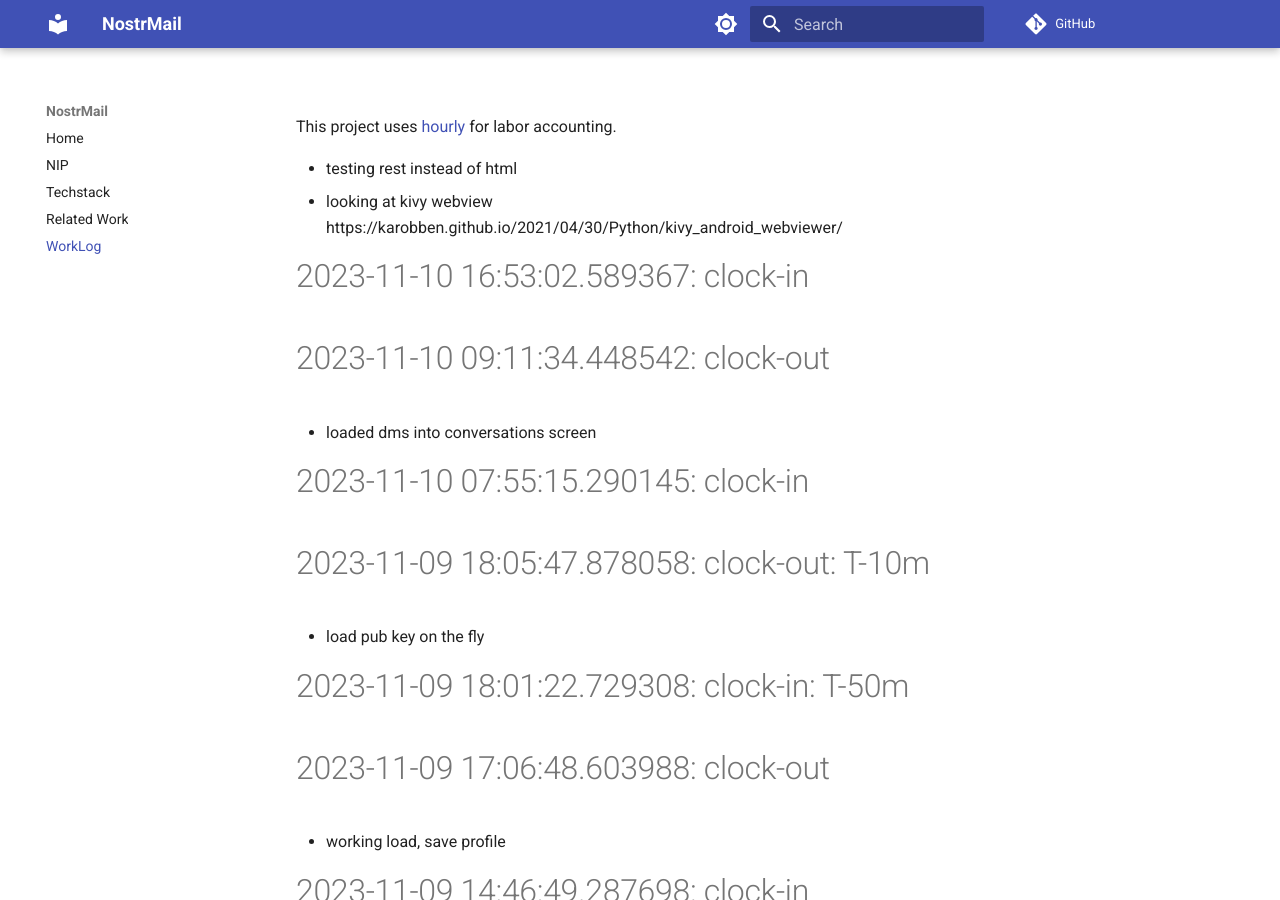
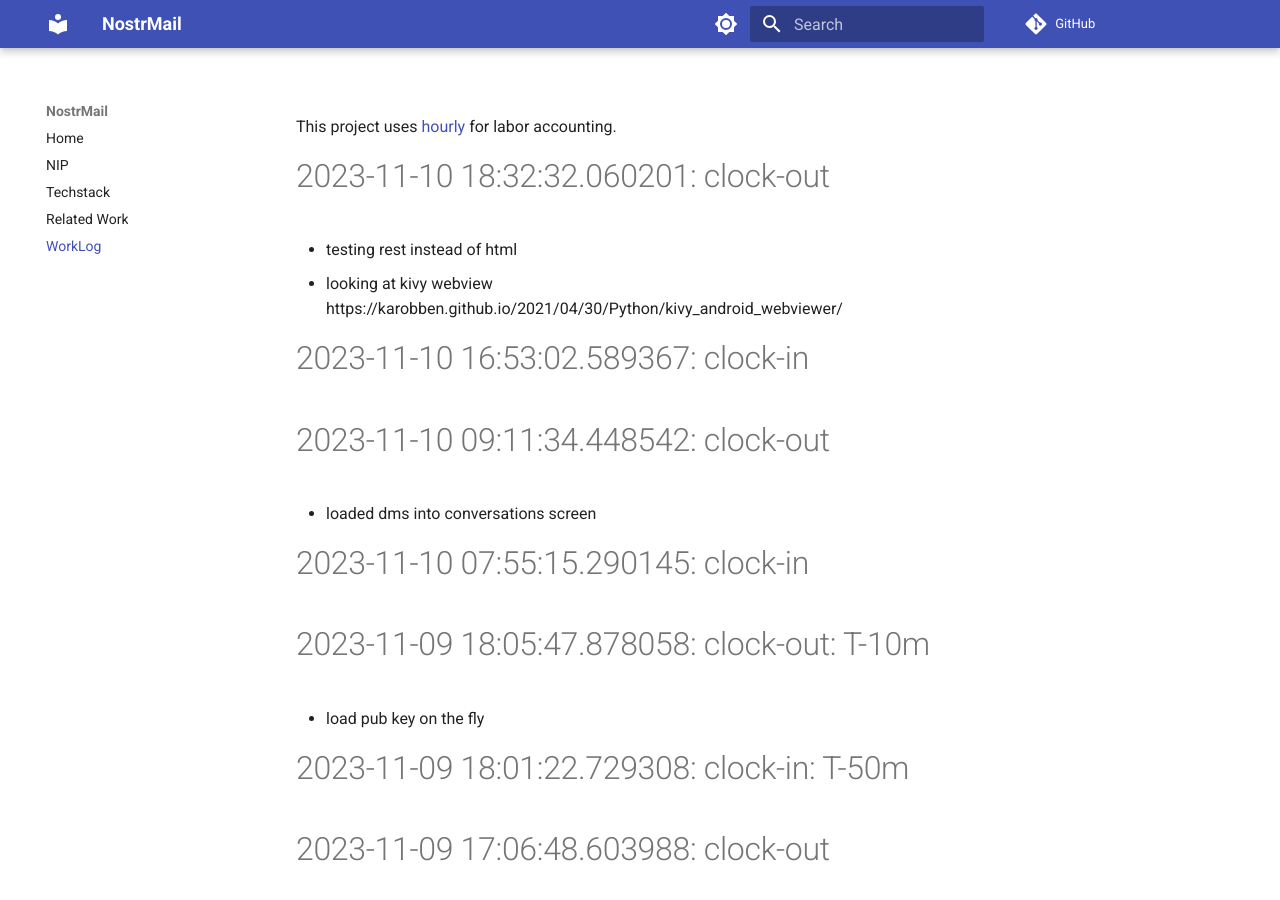
Before and after one commit to asherp/nostr-mail, an MkDocs documentation site: the page built from docs/WorkLog.md, in a window 1280 px wide and 900 px high. Built offline with MkDocs 1.6.1 and Material for MkDocs 9.7.7, drawn with Linux system fonts in a browser that asks for light colours; comment, search, counter and statistics services are not loaded.

Commit message:
clock-out

```diff
--- a/WorkLog.md
+++ b/WorkLog.md
@@ -1,3 +1,5 @@
+# 2023-11-10 18:32:32.060201: clock-out
+
 * testing rest instead of html
 * looking at kivy webview https://karobben.github.io/2021/04/30/Python/kivy_android_webviewer/
 
```
